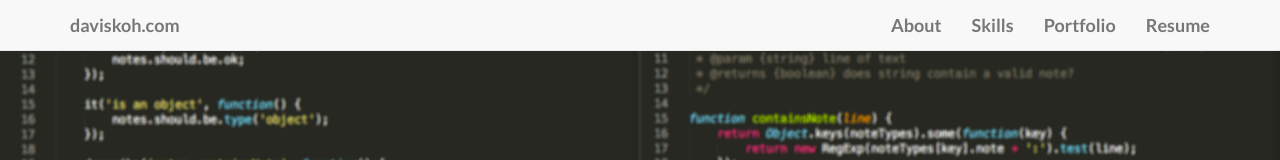
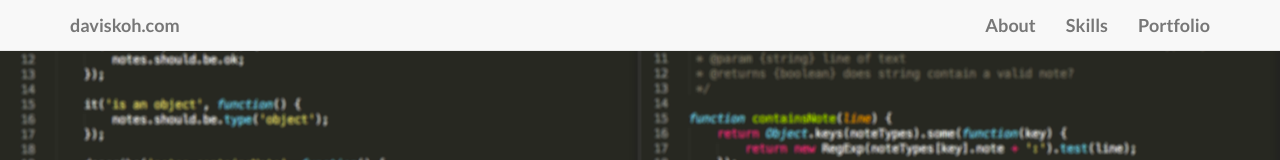
Before and after one commit to daviskoh/portfolio-new, a website: page src/index.html in a window 1280 px wide. Shown: the top 160 px of the page. Drawn offline with nearby package versions, Linux system fonts and the light colour scheme; files that its build step writes are made by us from their sources.

Commit message:
temporarily remove resume

```diff
--- a/src/index.html
+++ b/src/index.html
@@ -57,10 +57,10 @@
                     <li>
                         <a class="my-temp-font" href="#portfolio">Portfolio</a>
                     </li>
-                    <li>
-                        <!-- Upload resume -->
-                        <a class="my-temp-font" href="assets/files/resume.pdf" download>Resume</a>
-                    </li>
+                    <!--<li>-->
+                        <!--[> Upload resume <]-->
+                        <!--<a class="my-temp-font" href="assets/files/resume.pdf" download>Resume</a>-->
+                    <!--</li>-->
                 </ul>
             </div>
             <!-- /.navbar-collapse -->
```
Also changed, not shown: 1 other file.
